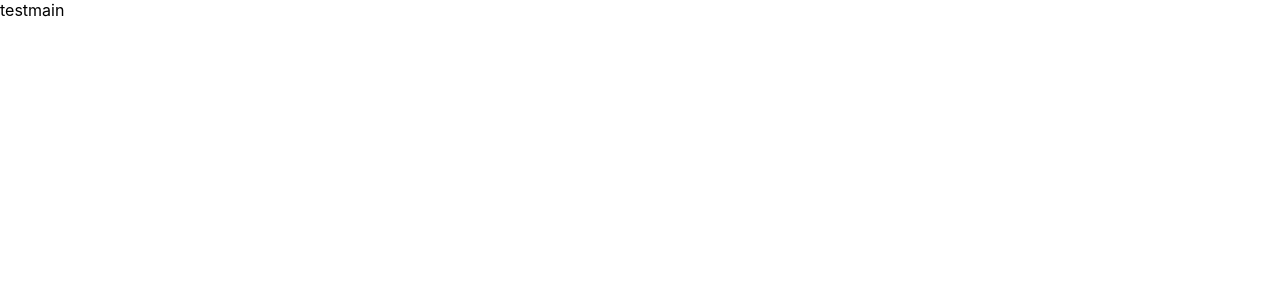
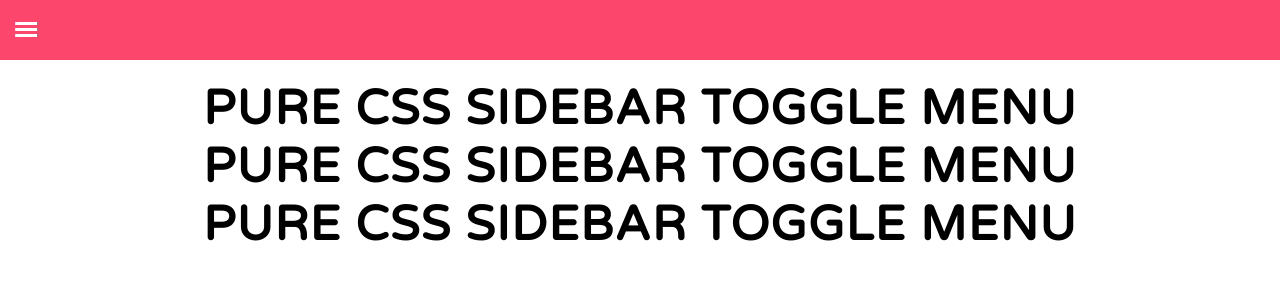
Before and after one commit to Tommiex/website-test, a React (Create React App) app in the folder website/: page /main in a window 1280 px wide. Shown: the top 300 px of the page. Built offline with nearby package versions, Linux system fonts and the light colour scheme.

Commit message:
test sidebar

```diff
--- /dev/null
+++ b/website/src/compMainsite/navbar/nav.css
@@ -0,0 +1,145 @@
+@import url('https://fonts.googleapis.com/css?family=Varela+Round');
+html, body {
+    overflow-x: hidden;
+    height: 100%;
+}
+body {
+    background: #fff;
+    padding: 0;
+    margin: 0;
+    font-family: 'Varela Round', sans-serif;
+}
+.header {
+    display: block;
+    margin: 0 auto;
+    width: 100%;
+    max-width: 100%;
+    box-shadow: none;
+    background-color: #FC466B;
+    position: fixed;
+    height: 60px!important;
+    overflow: hidden;
+    z-index: 10;
+}
+.main {
+    margin: 0 auto;
+    display: block;
+    height: 100%;
+    margin-top: 60px;
+}
+.mainInner{
+    display: table;
+    height: 100%;
+    width: 100%;
+    text-align: center;
+}
+.mainInner div{
+    display:table-cell;
+    vertical-align: middle;
+    font-size: 3em;
+    font-weight: bold;
+    letter-spacing: 1.25px;
+}
+#sidebarMenu {
+    height: 100%;
+    position: fixed;
+    left: 0;
+    width: 250px;
+    margin-top: 60px;
+    transform: translateX(-250px);
+    transition: transform 250ms ease-in-out;
+    background: linear-gradient(180deg, #FC466B 0%, #3F5EFB 100%);
+}
+.sidebarMenuInner{
+    margin:0;
+    padding:0;
+    border-top: 1px solid rgba(255, 255, 255, 0.10);
+}
+.sidebarMenuInner li{
+    list-style: none;
+    color: #fff;
+    text-transform: uppercase;
+    font-weight: bold;
+    padding: 20px;
+    cursor: pointer;
+    border-bottom: 1px solid rgba(255, 255, 255, 0.10);
+}
+.sidebarMenuInner li span{
+    display: block;
+    font-size: 14px;
+    color: rgba(255, 255, 255, 0.50);
+}
+.sidebarMenuInner li a{
+    color: #fff;
+    text-transform: uppercase;
+    font-weight: bold;
+    cursor: pointer;
+    text-decoration: none;
+}
+input[type="checkbox"]:checked ~ #sidebarMenu {
+    transform: translateX(0);
+}
+
+input[type=checkbox] {
+    transition: all 0.3s;
+    box-sizing: border-box;
+    display: none;
+}
+.sidebarIconToggle {
+    transition: all 0.3s;
+    box-sizing: border-box;
+    cursor: pointer;
+    position: absolute;
+    z-index: 99;
+    height: 100%;
+    width: 100%;
+    top: 22px;
+    left: 15px;
+    height: 22px;
+    width: 22px;
+}
+.spinner {
+    transition: all 0.3s;
+    box-sizing: border-box;
+    position: absolute;
+    height: 3px;
+    width: 100%;
+    background-color: #fff;
+}
+.horizontal {
+    transition: all 0.3s;
+    box-sizing: border-box;
+    position: relative;
+    float: left;
+    margin-top: 3px;
+}
+.diagonal.part-1 {
+    position: relative;
+    transition: all 0.3s;
+    box-sizing: border-box;
+    float: left;
+}
+.diagonal.part-2 {
+    transition: all 0.3s;
+    box-sizing: border-box;
+    position: relative;
+    float: left;
+    margin-top: 3px;
+}
+input[type=checkbox]:checked ~ .sidebarIconToggle > .horizontal {
+    transition: all 0.3s;
+    box-sizing: border-box;
+    opacity: 0;
+}
+input[type=checkbox]:checked ~ .sidebarIconToggle > .diagonal.part-1 {
+    transition: all 0.3s;
+    box-sizing: border-box;
+    transform: rotate(135deg);
+    margin-top: 8px;
+}
+input[type=checkbox]:checked ~ .sidebarIconToggle > .diagonal.part-2 {
+    transition: all 0.3s;
+    box-sizing: border-box;
+    transform: rotate(-135deg);
+    margin-top: -9px;
+}
--- a/website/src/compMainsite/navbar/navbar.jsx
+++ b/website/src/compMainsite/navbar/navbar.jsx
@@ -1,12 +1,68 @@
-const NavbarM1 = ()=>{
-    return (
-        <div className="container">
-            <div className="navbar">
-                <li>test</li>
-                <li>test2</li>
+import "./nav.css";
 
-            </div>
+const NavbarM1 = () => {
+    function onClick(){
+        document.getElementById('sidebarMenu')
+    }
+  return (
+    <>
+      <div>
+        <div className="header"></div>
+        <button type="checkbox" id="openSidebarMenu" className="openSidebarMenu" onClick={onClick()}></button>
+
+        <label htmlFor="openSidebarMenu" className="sidebarIconToggle">
+          <div className="spinner diagonal part-1"></div>
+          <div className="spinner horizontal"></div>
+          <div className="spinner diagonal part-2"></div>
+        </label>
+        <div id="sidebarMenu">
+          <ul className="sidebarMenuInner">
+            <li>
+              Jelena Jovanovic <span>Web Developer</span>
+            </li>
+            <li>
+              <a href="https://vanila.io" target="_blank">
+                Company
+              </a>
+            </li>
+            <li>
+              <a href="https://instagram.com/plavookac" target="_blank">
+                Instagram
+              </a>
+            </li>
+            <li>
+              <a href="https://twitter.com/plavookac" target="_blank">
+                Twitter
+              </a>
+            </li>
+            <li>
+              <a
+                href="https://www.youtube.com/channel/UCDfZM0IK6RBgud8HYGFXAJg"
+                target="_blank"
+              >
+                YouTube
+              </a>
+            </li>
+            <li>
+              <a href="https://www.linkedin.com/in/plavookac/" target="_blank">
+                Linkedin
+              </a>
+            </li>
+          </ul>
         </div>
-    )
-}
-export default NavbarM1
+        <div id="center" className="main center">
+          <div className="mainInner">
+            <div>PURE CSS SIDEBAR TOGGLE MENU</div>
+          </div>
+          <div className="mainInner">
+            <div>PURE CSS SIDEBAR TOGGLE MENU</div>
+          </div>
+          <div className="mainInner">
+            <div>PURE CSS SIDEBAR TOGGLE MENU</div>
+          </div>
+        </div>
+      </div>
+    </>
+  );
+};
+export default NavbarM1;
--- a/website/src/compMainsite/siteMain.jsx
+++ b/website/src/compMainsite/siteMain.jsx
@@ -1,8 +1,8 @@
-
+import NavbarM1 from "./navbar/navbar"
 const SiteMain=() =>{
     return(
         <div>
-            <p>testmain</p>
+            <NavbarM1></NavbarM1>
         </div>
     )
 }
```
Also changed, not shown: website/src/compMainsite/site/site.jsx (added, +17 -0 lines), 1 other file (tests, documents, lock files or other folders).
